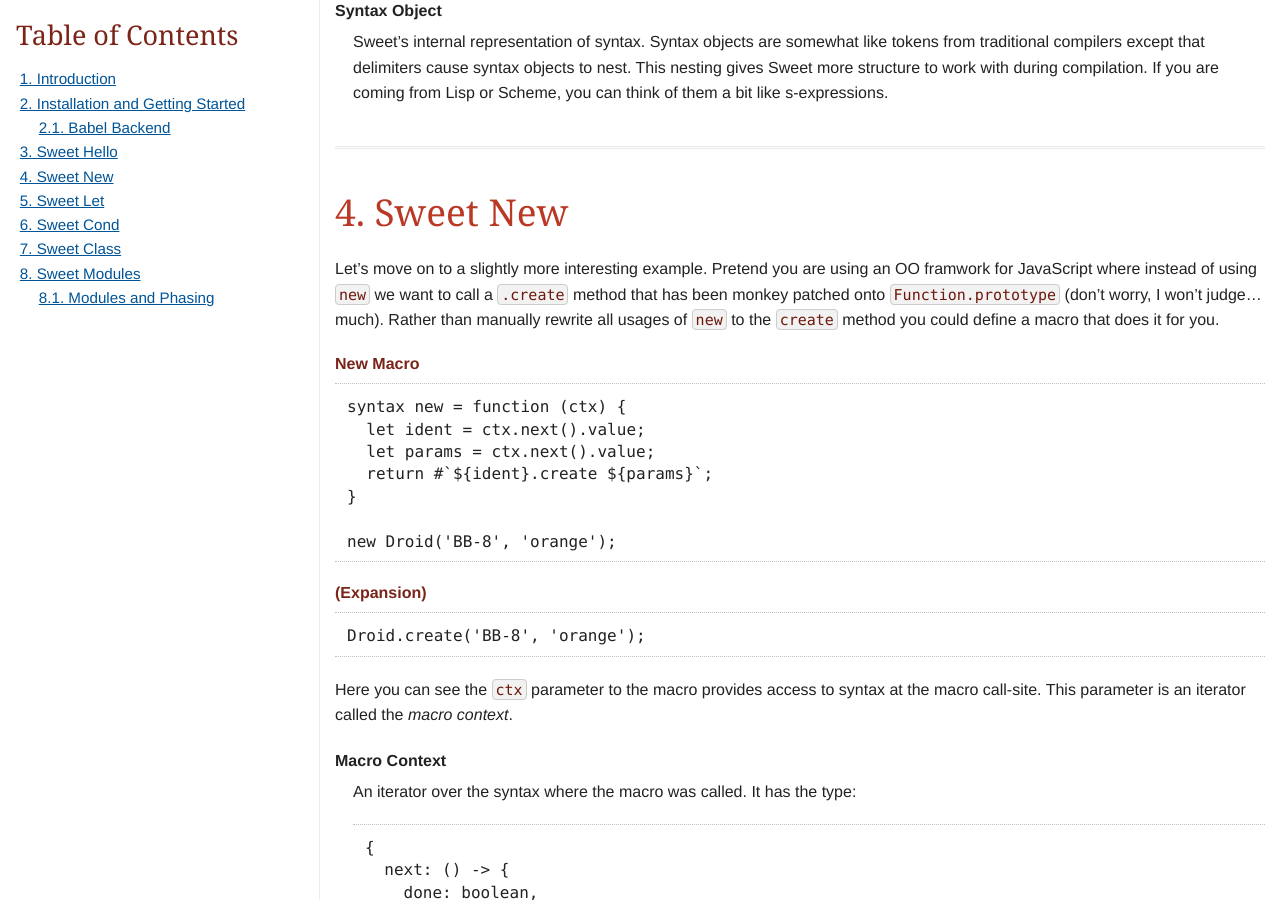
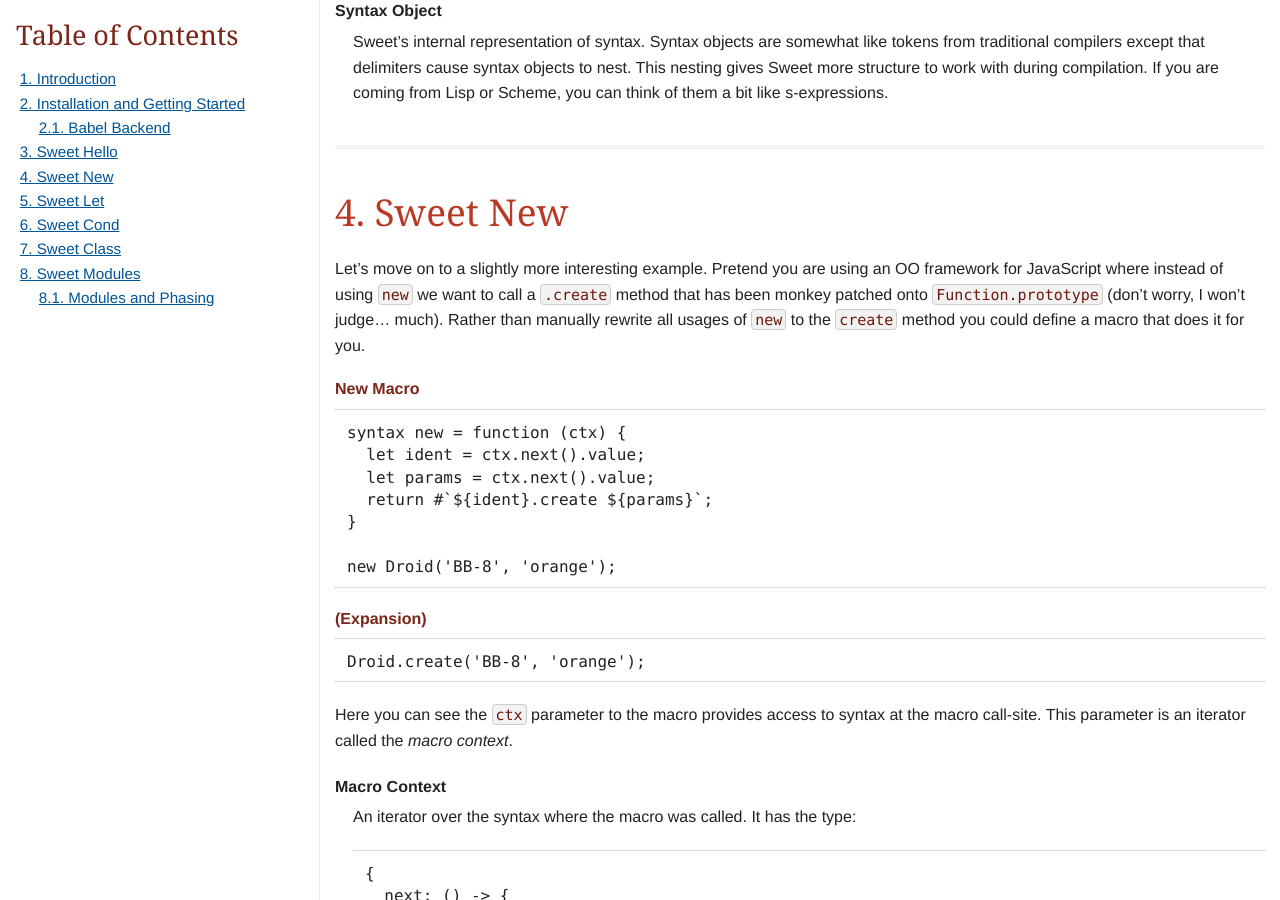
Before and after one commit to sweet-js/sweet-core, a Jekyll site: the page doc/1.0/tutorial.html, which Jekyll copies as it is, in a window 1280 px wide and 900 px high, scrolled down 2470 px. Built offline with Jekyll 4.4.1, drawn with Linux system fonts in a browser that asks for light colours; nearby versions of some CDN libraries; some web fonts are replaced; a style sheet for code colours, icons or effects is not loaded.

Commit message:
Small typo fix.
framwork -> framework

```diff
--- a/doc/1.0/tutorial.adoc
+++ b/doc/1.0/tutorial.adoc
@@ -104,7 +104,7 @@ Sweet's internal representation of syntax. Syntax objects are somewhat like toke
 == Sweet New
 
 Let's move on to a slightly more interesting example.
-Pretend you are using an OO framwork for JavaScript where instead of using `new` we want to call a `.create` method that has been monkey patched onto `Function.prototype` (don't worry, I won't judge...much). Rather than manually rewrite all usages of `new` to the `create` method you could define a macro that does it for you.
+Pretend you are using an OO framework for JavaScript where instead of using `new` we want to call a `.create` method that has been monkey patched onto `Function.prototype` (don't worry, I won't judge... much). Rather than manually rewrite all usages of `new` to the `create` method you could define a macro that does it for you.
 
 .New Macro
 [source, javascript]
--- a/doc/1.0/tutorial.html
+++ b/doc/1.0/tutorial.html
@@ -211,7 +211,7 @@ of syntax objects.</p>
 <div class="sectionbody">
 <div class="paragraph">
 <p>Let&#8217;s move on to a slightly more interesting example.
-Pretend you are using an OO framwork for JavaScript where instead of using <code>new</code> we want to call a <code>.create</code> method that has been monkey patched onto <code>Function.prototype</code> (don&#8217;t worry, I won&#8217;t judge&#8230;&#8203;much). Rather than manually rewrite all usages of <code>new</code> to the <code>create</code> method you could define a macro that does it for you.</p>
+Pretend you are using an OO framework for JavaScript where instead of using <code>new</code> we want to call a <code>.create</code> method that has been monkey patched onto <code>Function.prototype</code> (don&#8217;t worry, I won&#8217;t judge&#8230;&#8203; much). Rather than manually rewrite all usages of <code>new</code> to the <code>create</code> method you could define a macro that does it for you.</p>
 </div>
 <div class="listingblock">
 <div class="title">New Macro</div>
```
